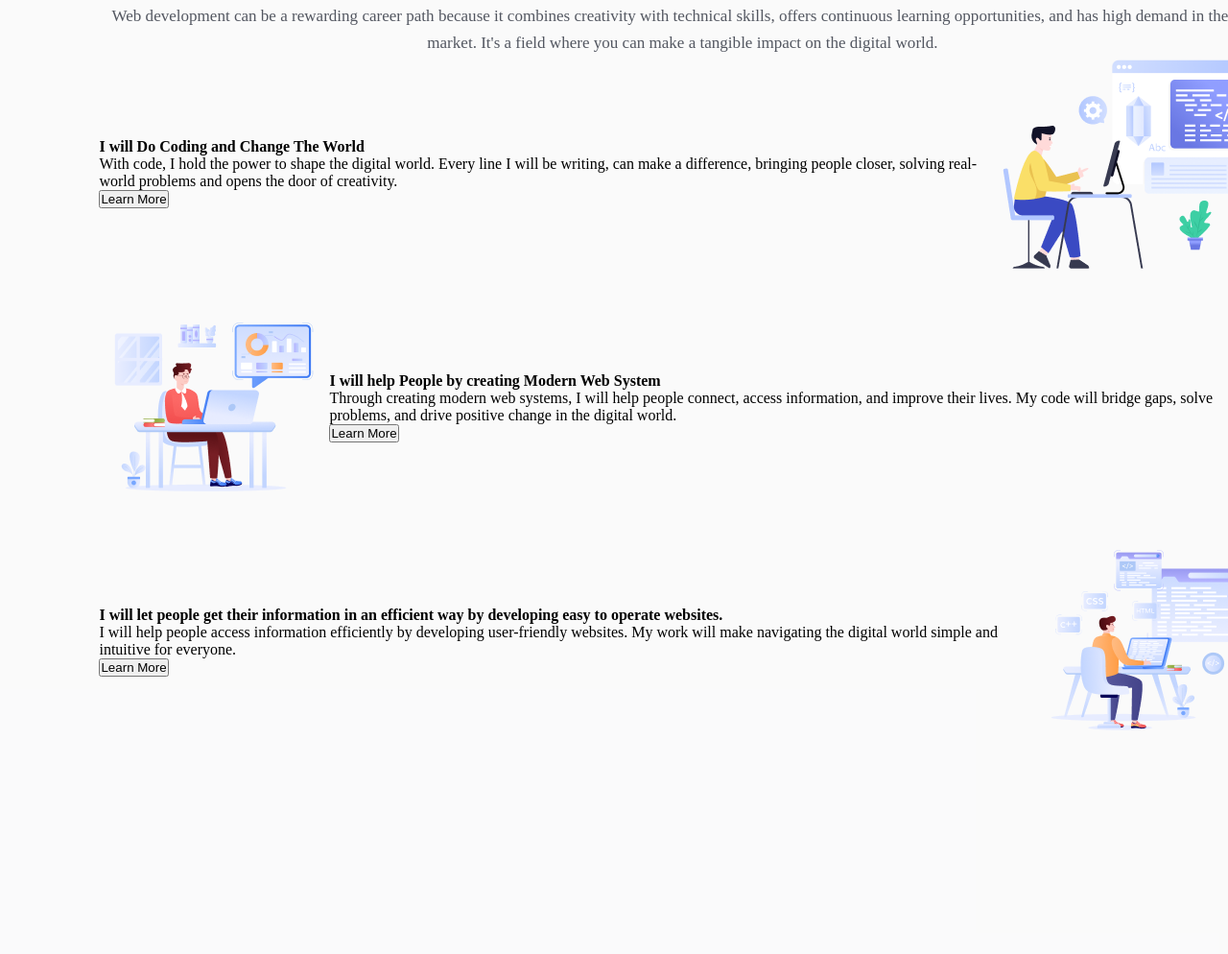
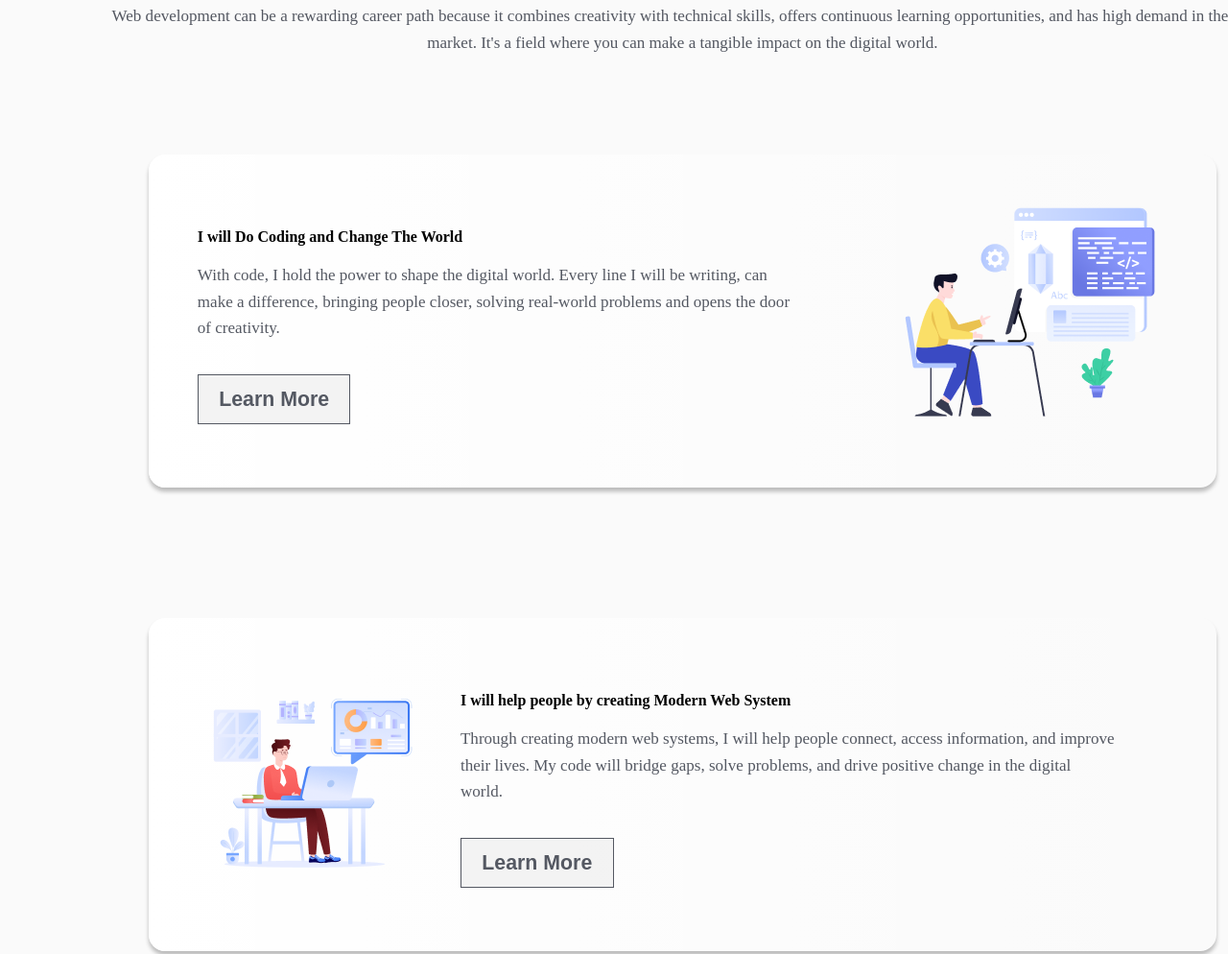
Before and after one commit to MHossain987/MH-Assignment1, a plain HTML site: page index.html in a window 1280 px wide. Shown: the part 1061-2055 px from the top of the page at 96% size. Drawn offline with Linux system fonts and the light colour scheme; a web font is replaced by a local one.

Commit message:
why web development section has been completed

```diff
--- a/index.html
+++ b/index.html
@@ -30,29 +30,37 @@
                 <h3>Why Web Development??</h3>
                 <p>Web development can be a rewarding career path because it combines creativity with technical skills, offers continuous learning opportunities, and has high demand in the job market. It's a field where you can make a tangible impact on the digital world.</p>
             </div>
+            <div id="optimist">
                 <div class="impact">
-                <div>
+                    <div class="impact_text_button">
+                        <div class="impact_text">
                             <h4>I will Do Coding and Change The World</h4>
                             <p>With code, I hold the power to shape the digital world. Every line I will be writing, can make a difference, bringing people closer, solving real-world problems and opens the door of creativity.</p>
-                    <div><button>Learn More</button></div>
                         </div>
-                <div><img src="assets/Layer_1.png" alt="Developing Webpage 01"></div>
+                        <div><button class="button_03">Learn More</button></div>
+                    </div>
+                    <div><img class="impact_img" src="assets/Layer_1.png" alt="Developing Webpage 01"></div>
                 </div>
                 <div class="impact">
-                <div><img src="assets/Group 3.png" alt="Developing Webpage 02"></div>
-                <div>
-                    <h4>I will help People by creating Modern Web System</h4>
+                    <div><img id="impact_image" src="assets/Group 3.png" alt="Developing Webpage 02"></div>
+                    <div  id="Impact_Text_Button">
+                        <div class="impact_text">
+                            <h4>I will help people by creating Modern Web System</h4>
                             <p>Through creating modern web systems, I will help people connect, access information, and improve their lives. My code will bridge gaps, solve problems, and drive positive change in the digital world.</p>
-                    <div><button>Learn More</button></div>
+                        </div>
+                        <div><button class="button_03">Learn More</button></div>
                     </div>
                 </div>
                 <div class="impact">
-                <div>
+                    <div class="impact_text_button">
+                        <div class="impact_text">
                             <h4>I will let people get their information in an efficient way by developing easy to operate websites.</h4>
                             <p>I will help people access information efficiently by developing user-friendly websites. My work will make navigating the digital world simple and intuitive for everyone.</p>
-                    <div><button>Learn More</button></div>
                         </div>
-                <div><img src="assets/Group 4.png" alt="Developing Webpage 03"></div>
+                        <div><button class="button_03">Learn More</button></div>
+                    </div>
+                    <div><img class="impact_img" src="assets/Group 4.png" alt="Developing Webpage 03"></div>
+                </div>
             </div>
           </section>
      </main>
--- a/styles/styles.css
+++ b/styles/styles.css
@@ -96,12 +96,13 @@ body{
 /* why web development styling */
 #development{
     margin: 0 auto 93.866px;
-    height: 1488px;
-    aspect-ratio: 76/93;
+    height: 1600px;
+    aspect-ratio: 19/25;
     padding: 85.333px 103.466px;
     border: none;
     border-radius: 17.066px;
     background: rgba(13, 19, 33, 0.02);
+    box-shadow: 0 4.266px 4.266px 0 rgba(0, 0, 0, 0.25);
 }
 #development_introduction{
     display: flex;
@@ -109,6 +110,7 @@ body{
     align-items: center;
     gap: 25.6px;
     text-align: center;
+    margin-bottom: 51.2px;
 }
 #development_introduction h3{
     color: rgb(13, 19, 33);
@@ -125,8 +127,69 @@ body{
     letter-spacing: 0%;
     opacity: 0.7;
 }
+#optimist{
+    display: flex;
+    flex-direction: column;
+    gap: 34.133px;
+}
 .impact{
     display: flex;
     align-items: center;
-    /* justify-content: center; */
+    margin: 51.2px;
+    border: none;
+    border-radius: 17.066px;
+    background: linear-gradient(90.00deg, rgb(255, 255, 255),rgba(255, 255, 255, 0) 100%);
+    box-shadow: 0 4.266px 4.266px 0 rgba(0, 0, 0, 0.25);
 }
+.impact_img{
+    margin: 51.2px 51.2px 51.2px 0;
+}
+#impact_image{
+    margin: 51.2px 0 51.2px 51.2px;
+}
+.impact_text_button{
+    display: flex;
+    flex-direction: column;
+    align-items: start;
+    margin-left: 51.2px;
+}
+#Impact_Text_Button{
+    margin-left: 34.133px;
+    display: flex;
+    flex-direction: column;
+    align-items: start;
+}
+.impact_text{
+    margin: 11.2px 105.41866px 34.133px 0;
+    display: flex;
+    flex-direction: column;
+    align-items: start;
+    gap: 17.066px;
+}
+.impact_text h3{
+    color: rgba(13, 19, 33, 0.7);
+    font-size: 25.6px;
+    font-weight: 700;
+    line-height: 38.4px;
+    letter-spacing: 0%;
+}
+.impact_text p{
+    color: rgb(13, 19, 33);
+    font-size: 17.066px;
+    font-weight: 400;
+    line-height: 27.733px;
+    letter-spacing: 0%;
+    opacity: 0.7;
+}
+.button_03{
+    padding: 12.8px 21.333px;
+    box-sizing: border-box;
+    border: 1px solid rgb(13, 19, 33);
+    opacity: 0.7;
+    color: rgb(13, 19, 33);
+    font-size: 21.333px;
+    font-weight: 600;
+    line-height: 24.533px;
+    letter-spacing: 0%;
+    text-align: center;
+}
```
Lines whose indentation alone changed are shown as unchanged.
